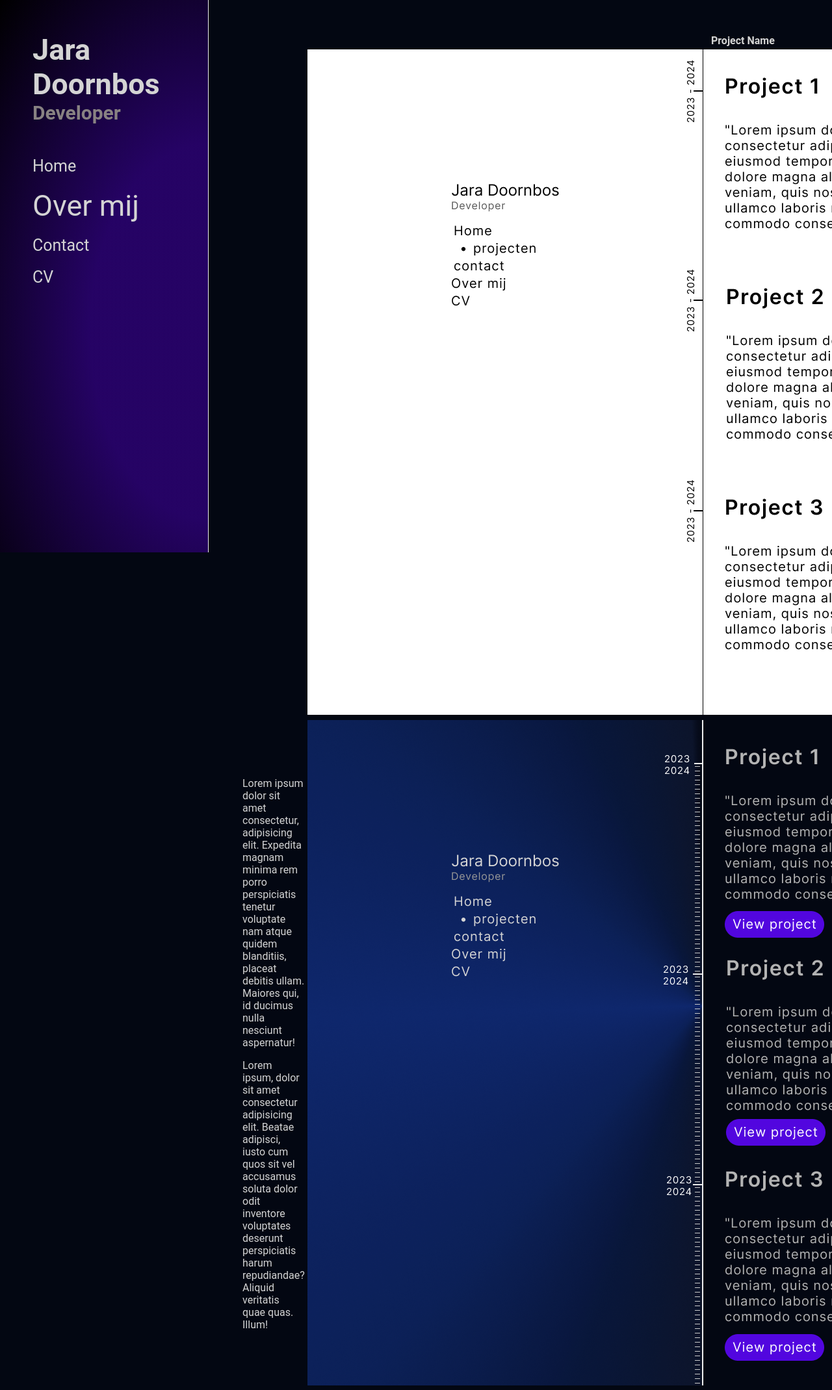
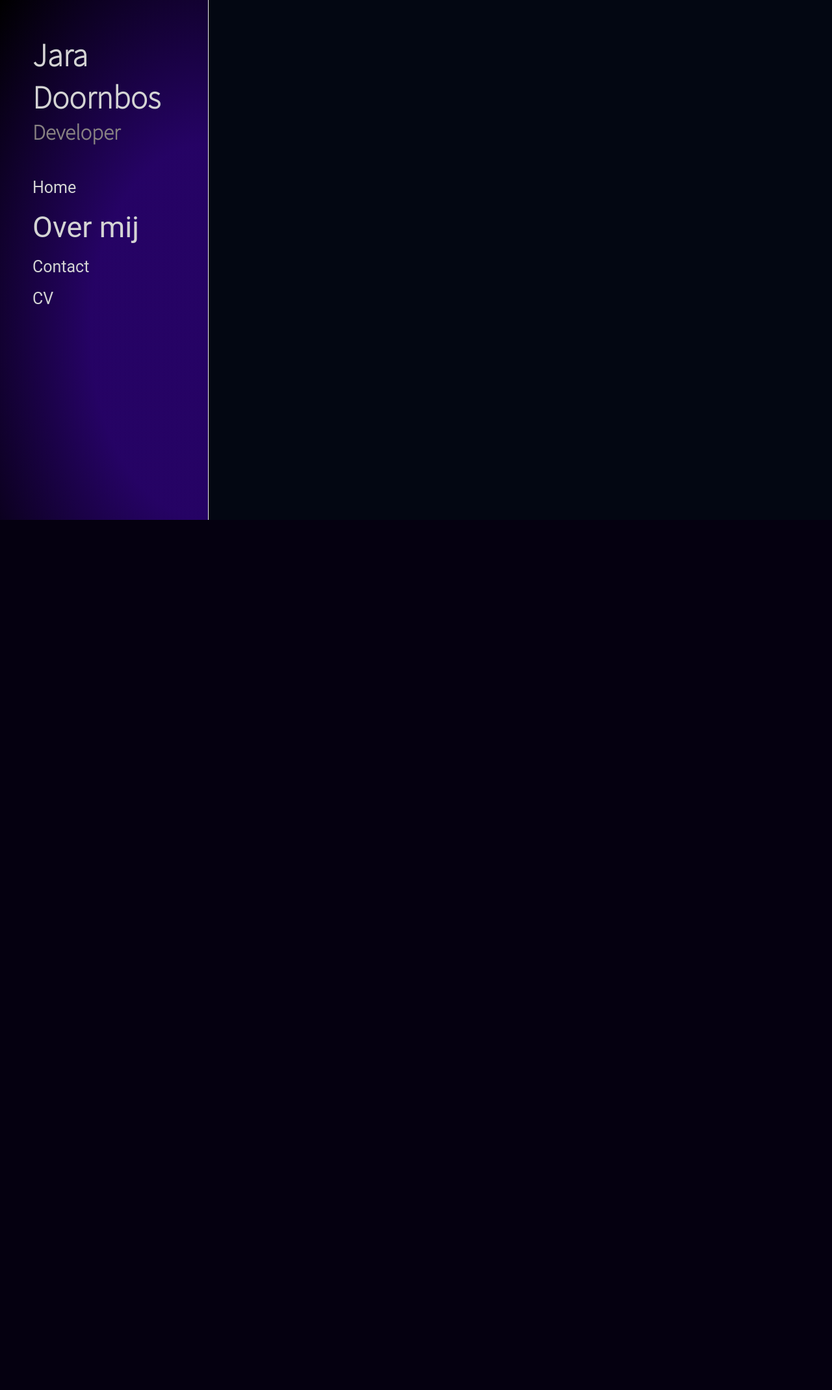
Before and after one commit to JaraD2/Portfolio-website, a PHP site: page /pages/projects/template.html in a window 1280 px wide; the page is wider, and only the part inside the window is pictured. Shown: that part at 65% size. After the commit the page ends 800 px from the top of that part, so only its background shows below. Run offline with PHP 8.4, Linux system fonts and the light colour scheme.

Commit message:
Add font and favicon links to .html pages

```diff
--- a/pages/projects/template.html
+++ b/pages/projects/template.html
@@ -4,38 +4,32 @@
   <meta charset="UTF-8">
   <meta name="viewport" content="width=device-width, initial-scale=1.0">
   <meta http-equiv="X-UA-Compatible" content="ie=edge">
+  <!-- metadata for search engines -->
   <meta name="robots" content="all">
   <meta name="author" content="Jara Doornbos">
   <meta name="description" content="Portfolio ">
   <meta name="keywords" content="Portfolio, Jara Doornbos">
-  <meta name="copyright" content="copyright">
-  <link rel="shortcut icon" href="../img/favicon_io/favicon-16x16.png" type="image/x-icon">
-  <link rel="shortcut icon" href="../img/favicon_io/favicon-32x32.png" type="image/x-icon">
+  <!-- favicon -->
   <link rel="apple-touch-icon" sizes="180x180" href="../img/favicon_io/apple-touch-icon.png">
+  <link rel="shortcut icon" href="/img/favicon_io/favicon-32x32.png" type="image/x-icon">
+  <link rel="shortcut icon" href="/img/favicon_io/favicon-16x16.png" type="image/x-icon">
+  <!-- stylesheets -->
   <link rel="stylesheet" href="/stylesheets/navbar.css">
   <link rel="stylesheet" href="/stylesheets/style.css">
   <link rel="stylesheet" href="/stylesheets/Project.css">
-
+  <!-- fonts -->
+  <link rel="preconnect" href="https://fonts.googleapis.com">
+  <link rel="preconnect" href="https://fonts.gstatic.com" crossorigin>
+  <link href="https://fonts.googleapis.com/css2?family=Noto+Sans+JP:wght@100;304&display=swap" rel="stylesheet">
+  <!-- title -->
   <title>Contact, Jara Doornbos</title>
 </head>
-<!-- Google tag (gtag.js) -->
-<script async src="https://www.googletagmanager.com/gtag/js?id=G-BGJDJSN6YW"></script>
-<script>
-  window.dataLayer = window.dataLayer || [];
-  function gtag(){dataLayer.push(arguments);}
-  gtag('js', new Date());
-
-  gtag('config', 'G-BGJDJSN6YW');
-</script>
-<script src="/scripts/first load.js"></script>
 <body>
-  <div class="grid-container">
-    <nav class="">
-      <div class="nav-container">
+  <!-- start nav -->
+  <nav>
     <div class="name-title">
       <h1>Jara Doornbos</h1>
       <span>Developer</span>
-
     </div>
     <img src="/img/menu-svgrepo-com.svg" alt="menu" id="nav-menu" class="nav-image">
     <ul class="nav" id="menu">
@@ -44,37 +38,11 @@
       <li><a href="/pages/Contact.html">Contact</a></li>
       <li><a href="/pages/CV.html">CV</a></li>
     </ul>
-      </div>
   </nav>
 
+  <!-- start main  -->
+  <main id="slide">
 
-
-
-
-  <main id="slide">
-    <table>
-      <thead>
-        <tr>
-          <th colspan="2">Project Name</th>
-        </tr>
-      </thead>
-      <tbody>
-      </tr>
-      <td class="text">
-        <p></p>
-
-      </td>
-      <td class="img"><img src="/img/Projects.png" alt="" class="Desktop-foto"></td>
-    </tr>
-        <tr>
-          <td class="text">
-            <p>Lorem ipsum dolor sit amet consectetur, adipisicing elit. Expedita magnam minima rem porro perspiciatis tenetur voluptate nam atque quidem blanditiis, placeat debitis ullam. Maiores qui, id ducimus nulla nesciunt aspernatur!</p>
-            <p>Lorem ipsum, dolor sit amet consectetur adipisicing elit. Beatae adipisci, iusto cum quos sit vel accusamus soluta dolor odit inventore voluptates deserunt perspiciatis harum repudiandae? Aliquid veritatis quae quas. Illum!</p>
-
-          </td>
-          <td class="img"><img src="/img/Desktop - 4.png" alt="" class="Desktop-foto"></td>
-      </tbody>
-    </table>
   </main>
 
 
--- a/stylesheets/navbar.css
+++ b/stylesheets/navbar.css
@@ -22,6 +22,7 @@ nav {
 }
 
 .name-title {
+  font-family: 'Noto Sans JP', sans-serif;
   margin-left: 50px;
   font-size: 30px;
   font-weight: 600;
```
Also changed, not shown: pages/CV.html (+11 -0 lines), pages/Contact.html (+10 -3 lines), pages/Over_mij.html (+11 -10 lines), pages/Projects.html (+8 -4 lines), pages/projects/Project.html (+12 -15 lines). Lines whose indentation alone changed are shown as unchanged.
